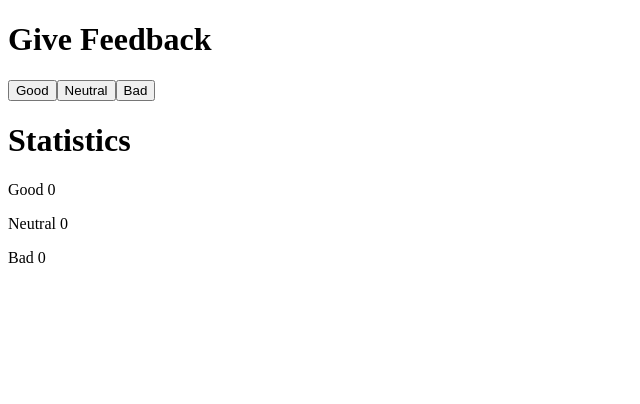
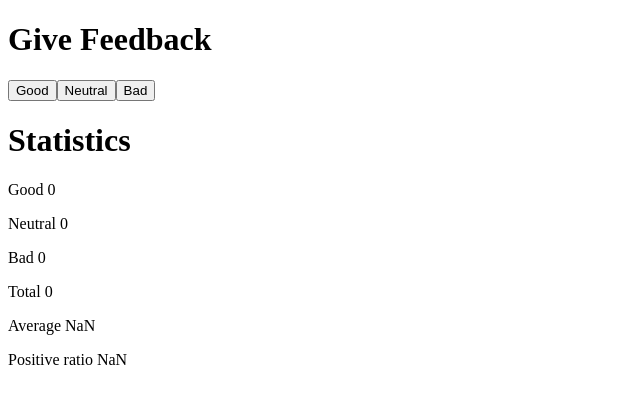
Before and after one commit to ZomDev3343/fullstackopenlearning, a React (Vite) app in the folder part1/: page / in a window 1280 px wide. Shown: the top 404 px of the page, without its empty margins (0-640 px from the left). Built offline with nearby package versions, Linux system fonts and the light colour scheme.

Commit message:
exercise 1.7

```diff
--- a/part1/src/App.jsx
+++ b/part1/src/App.jsx
@@ -11,11 +11,14 @@ function App() {
 	const incrementGood = () => setGood(good + 1);
 	const incrementNeutral = () => setNeutral(neutral + 1);
 	const incrementBad = () => setBad(bad + 1);
+	const getTotal = () => good + neutral + bad;
+	const getAverage = () => (good + bad * -1) / getTotal();
+	const getPositiveRatio = () => (good / getTotal()) * 100;
 
 	return (
 		<div>
 			<Feedback goodClick={incrementGood} neutralClick={incrementNeutral} badClick={incrementBad}/>
-			<Statistics good={good} neutral={neutral} bad={bad}/>
+			<Statistics good={good} neutral={neutral} bad={bad} total={getTotal()} avg={getAverage()} positiveRatio={getPositiveRatio()}/>
 		</div>
 	)
 }
--- a/part1/src/Statistics.jsx
+++ b/part1/src/Statistics.jsx
@@ -6,6 +6,9 @@ const Statistics = (props) => {
 			<p>Good {props.good}</p>
 			<p>Neutral {props.neutral}</p>
 			<p>Bad {props.bad}</p>
+			<p>Total {props.total}</p>
+			<p>Average {props.avg}</p>
+			<p>Positive ratio {props.positiveRatio}</p>
 		</>
 	)
 }
```
